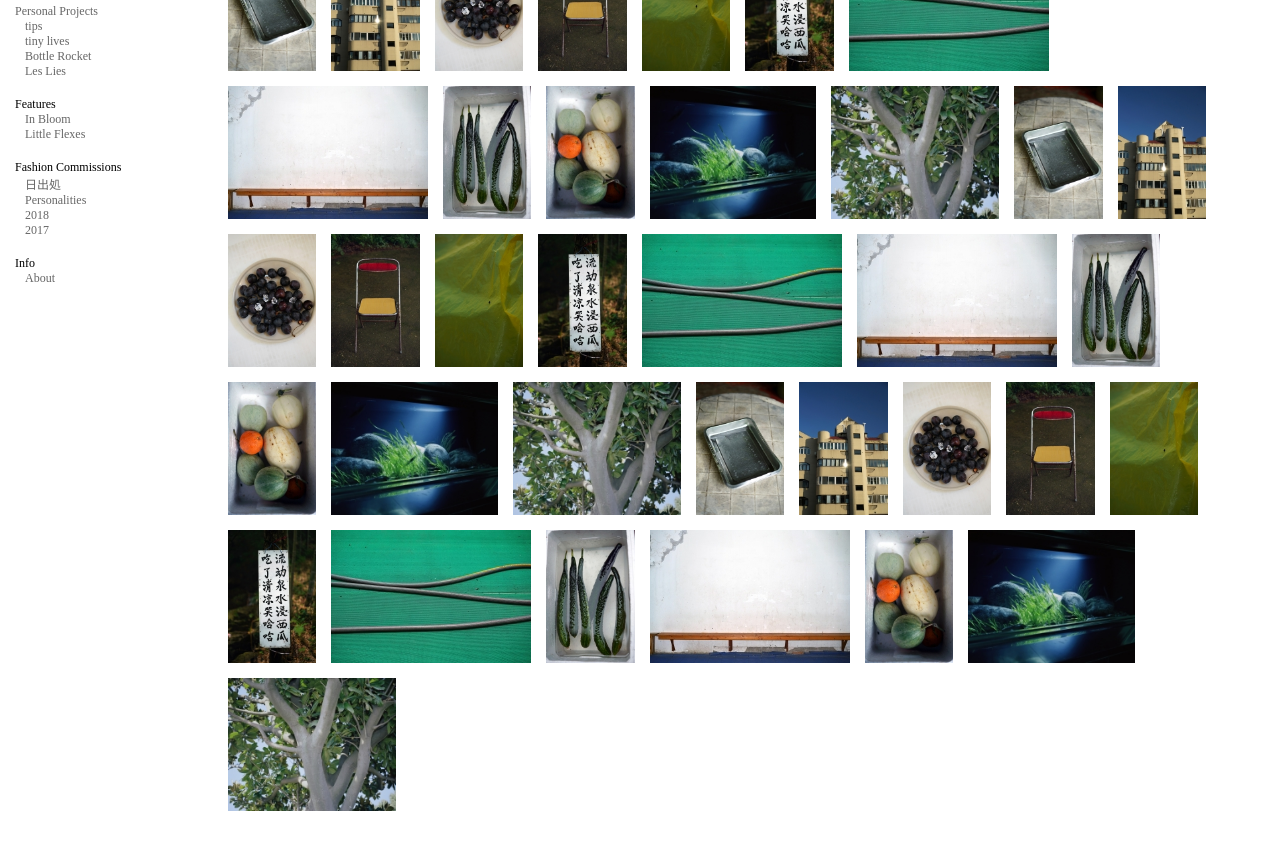
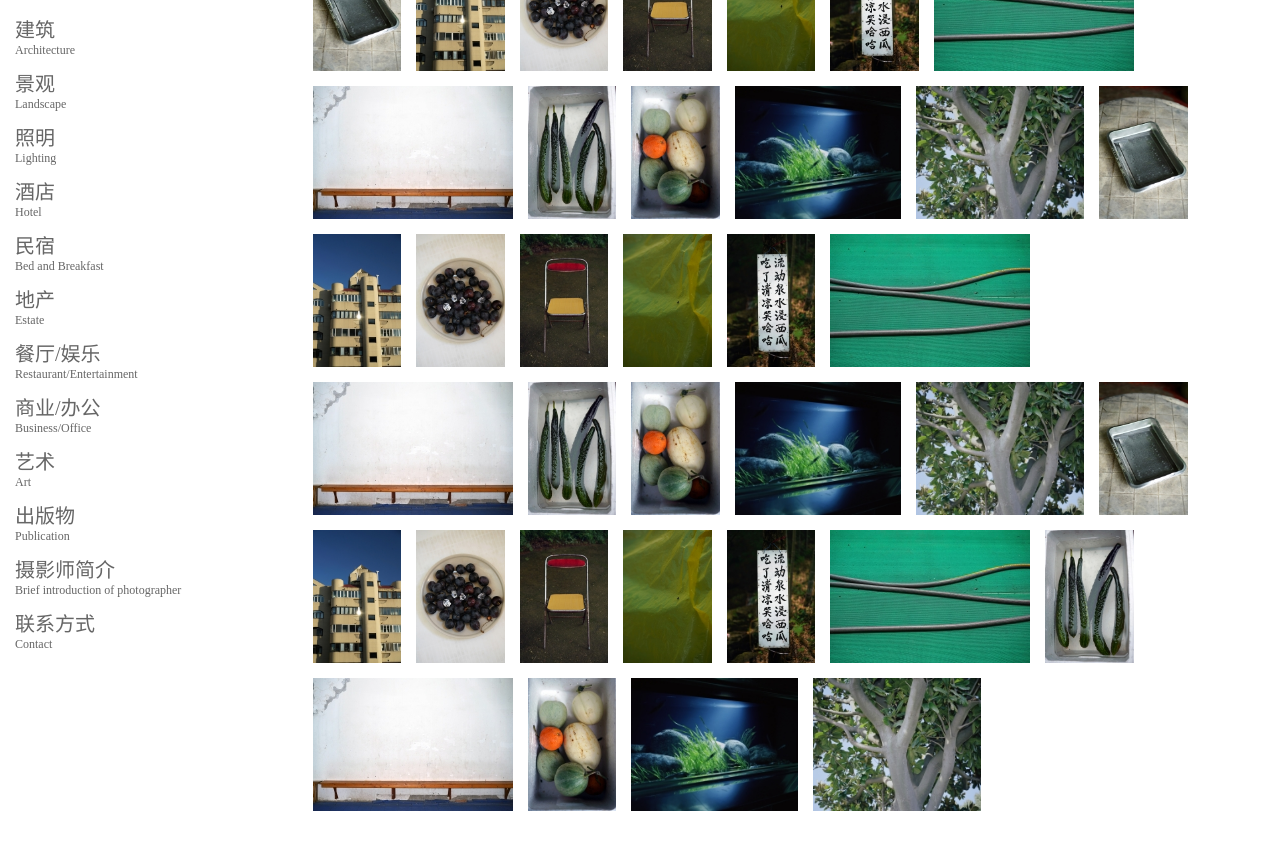
Before and after one commit to dangerose/Ann, a website: page views/index.html in a window 1280 px wide. Shown: the part 85-933 px from the top of the page. Drawn offline with Linux system fonts and the light colour scheme.

Commit message:
菜单 - 修改

```diff
--- a/static/sass/common.scss
+++ b/static/sass/common.scss
@@ -1,6 +1,7 @@
 html, body, div, p, ul, li, dl, dt, dd, h1, h2, h3, h4, h5, h6, form, input, select, button, textarea, iframe, table, th, td {
     margin: 0;
     padding: 0;
+    box-sizing: border-box;
 }
 
 html {
@@ -32,3 +33,9 @@ a:hover {
     text-decoration: none;
     color: #56a7fa;
 }
+
+@for $i from 10 through 30 {
+    .f-#{$i} {
+        font-size: $i * 0.1rem;
+    }
+}
--- a/static/sass/index.scss
+++ b/static/sass/index.scss
@@ -1,10 +1,11 @@
+$menu-width: 270px;
 
 body {
 
 }
 
 .menu {
-    width: 210px;
+    width: $menu-width;
     padding-left: 10px;
     overflow: auto;
     text-align: left;
@@ -19,9 +20,9 @@ body {
 
 .content {
     height: 100%;
-    margin: 0 0 0 220px;
+    margin: 0 0 0 $menu-width;
     top: 0;
-    padding: 20px 50px 25px 5px;
+    padding: 20px 50px 25px 40px;
 
     img {
         border: 3px solid #fff;
@@ -39,8 +40,12 @@ body {
 .menu-cont {
     padding: 30px 50px 25px 5px;
     ul {
-        padding: 0 0 18px 0;
-        li:not(.section-title) {
+        padding: 0 0 1rem 0;
+        /* 一级节点 */
+        li.menu-cont_title {
+        }
+        /* 二级节点 */
+        li:not(.menu-cont_title) {
             padding-left: 10px;
         }
     }
--- a/views/index.html
+++ b/views/index.html
@@ -20,42 +20,111 @@
             <a href="">
             </a>
             <ul>
-                <a href="">
-                    <li class="section-title">Personal Projects</li>
-                </a>
-                <li>
-                    <a href=""></a>
-                    <a href="" >tips</a>
-                </li>
-                <li>
-                    <a href="" >tiny lives</a>
-                </li>
-                <li>
-                    <a href="" >Bottle Rocket</a>
-                </li>
-                <li>
-                    <a href="" >Les Lies</a>
+                <li class="menu-cont_title">
+                    <a href="">
+                        <p class="f-20">建筑</p>
+                        <p>Architecture</p>
+                    </a>
                 </li>
             </ul>
 
             <ul>
-                <li class="section-title">Features</li>
-                <li><a href="" >In Bloom</a></li>
-                <li><a href="" >Little Flexes</a></li>
+                <li class="menu-cont_title">
+                    <a href="">
+                        <p class="f-20">景观</p>
+                        <p>Landscape</p>
+                    </a>
+                </li>
             </ul>
 
             <ul>
-                <li class="section-title">Fashion Commissions</li>
-                <li><a href="" >日出処</a></li>
-                <li><a href="" >Personalities</a></li>
-                <li><a href="" >2018</a></li>
-                <li><a href="" >2017</a></li>
-                <li><a href="" > </a></li>
+                <li class="menu-cont_title">
+                    <a href="">
+                        <p class="f-20">照明</p>
+                        <p>Lighting</p>
+                    </a>
+                </li>
             </ul>
 
             <ul>
-                <li class="section-title">Info</li>
-                <li><a href="" >About</a></li>
+                <li class="menu-cont_title">
+                    <a href="">
+                        <p class="f-20">酒店</p>
+                        <p>Hotel</p>
+                    </a>
+                </li>
+            </ul>
+
+            <ul>
+                <li class="menu-cont_title">
+                    <a href="">
+                        <p class="f-20">民宿</p>
+                        <p>Bed and Breakfast</p>
+                    </a>
+                </li>
+            </ul>
+
+            <ul>
+                <li class="menu-cont_title">
+                    <a href="">
+                        <p class="f-20">地产</p>
+                        <p>Estate</p>
+                    </a>
+                </li>
+            </ul>
+
+            <ul>
+                <li class="menu-cont_title">
+                    <a href="">
+                        <p class="f-20">餐厅/娱乐</p>
+                        <p>Restaurant/Entertainment</p>
+                    </a>
+                </li>
+            </ul>
+
+            <ul>
+                <li class="menu-cont_title">
+                    <a href="">
+                        <p class="f-20">商业/办公</p>
+                        <p>Business/Office</p>
+                    </a>
+                </li>
+            </ul>
+
+            <ul>
+                <li class="menu-cont_title">
+                    <a href="">
+                        <p class="f-20">艺术</p>
+                        <p>Art</p>
+                    </a>
+                </li>
+            </ul>
+
+            <ul>
+                <li class="menu-cont_title">
+                    <a href="">
+                        <p class="f-20">出版物</p>
+                        <p>Publication</p>
+                    </a>
+                </li>
+            </ul>
+
+            <ul>
+                <li class="menu-cont_title">
+                    <a href="">
+                        <p class="f-20">摄影师简介</p>
+                        <p>Brief introduction of photographer</p>
+                    </a>
+                </li>
+            </ul>
+
+            <ul>
+                <li class="menu-cont_title">
+                    <a href="">
+                        <p class="f-20">联系方式</p>
+                        <p>Contact</p>
+                    </a>
+                </li>
             </ul>
         </div>
     </div>
```
Also changed, not shown: gulpfile.js (+5 -5 lines), static/css/common.min.css, static/css/index.min.css, 2 other files.
